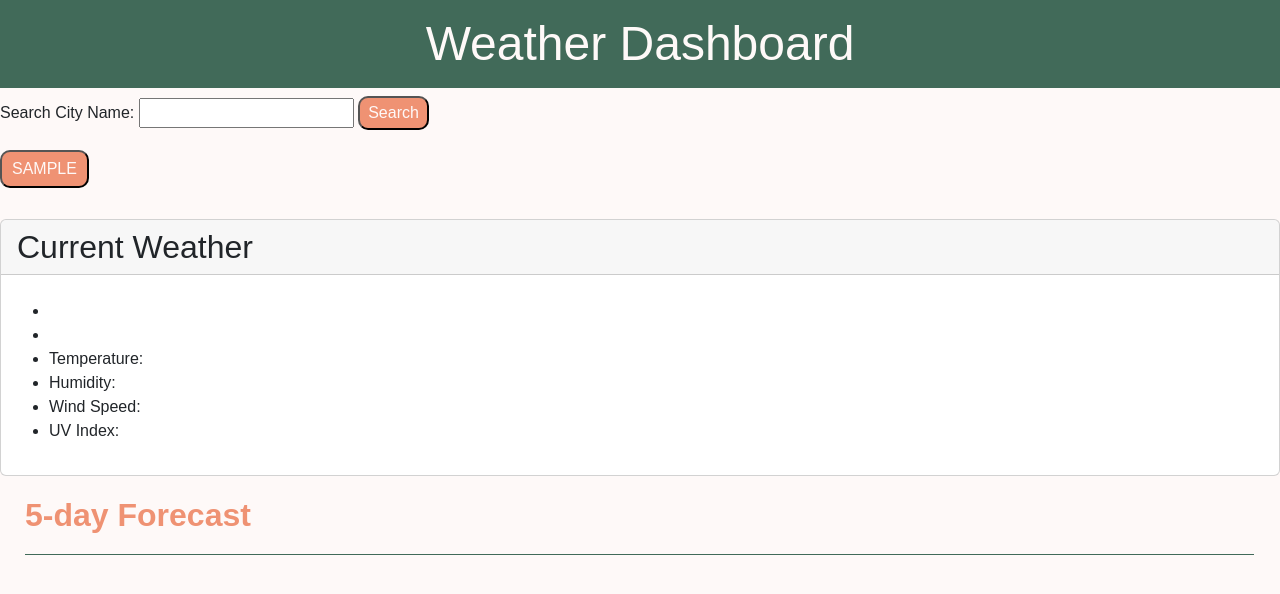
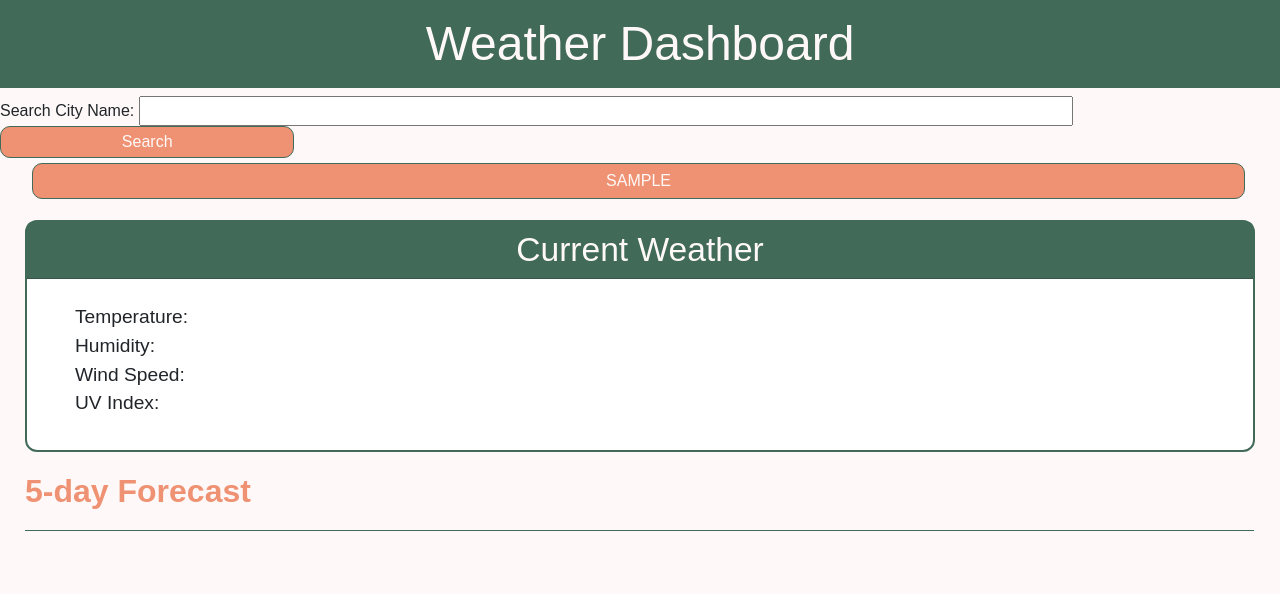
Before and after one commit to alverson98/weather-forecast-data, a plain HTML site: page index.html in a window 1280 px wide. Both pictures are taken after typing "Sample" into the empty fields and a click on the button "Search". Drawn offline with nearby package versions, Linux system fonts and the light colour scheme; no server answers.

Commit message:
finished styling for current & search sections

```diff
--- a/assets/css/style.css
+++ b/assets/css/style.css
@@ -27,14 +27,22 @@ h1 {
 }
 
 .content {
+    display: flex;
+    flex-wrap: wrap;
+    justify-content: space-around;
 }
 
 /* SEARCH SECTION */
 .search-section {
+    width: 28%;
 }
 
 .search-section label {
   font-size: 1.2rem;
+}
+
+#city-input {
+    width: 73%;
 }
 
 #submit-btn {
@@ -42,29 +50,69 @@ h1 {
   background-color: var(--pink);
   color: var(--light-pink);
   border-radius: 10px;
+  border: 1px solid var(--green);
+  width: 23%;
 }
 
 /* SEARCH HISTORY */
-#search-history {
+.search-history-section {
   padding: 20px 0 15px 0;
-  border-top: rgb(65, 106, 89, 0.7);
+  border-top: 1px solid rgb(65, 106, 89, .7);
+  margin-top: 10px;
 }
+
+#search-history li {
+    list-style-type: none;
+    padding-right: 35px;
+  }
 
 .city-btn {
   background-color: var(--pink);
   color: var(--light-pink);
   padding: 5px 10px 5px 10px;
+  margin: 5px 0 5px 0;
   border-radius: 10px;
+  border: 1px solid var(--green);
+  width: 100%;
 }
 
 /* WEATHER CONTENT */
+/* CURRENT WEATHER */
+.current {
+    width: 68%;
+}
 
-/* CURRENT WEATHER */
+.current-section {
+  border: 2px solid var(--green);
+  margin: 0 25px 0 25px;
+  border-radius: 12px;
+  height: 100%;
+}
+
+.card-header {
+  background-color: var(--green);
+  color: var(--light-pink);
+  text-align: center;
+  font-size: 2.1rem;
+}
+
+#current-city-date {
+  font-size: 1.8rem;
+}
+
+.current-section li {
+  list-style-type: none;
+  font-size: 1.2rem;
+}
+
+.current-section span {
+  font-size: 1.2rem;
+}
 
 /* FORECAST WEATHER - dynamically added in JS */
 .forecast-section {
-    margin: 0 25px 15px 25px;
-    width: 96%;
+  margin: 0 25px 15px 25px;
+  width: 96%;
 }
 
 .forecast-section h2 {
@@ -90,9 +138,9 @@ h1 {
 }
 
 #forecast-date {
-font-size: 1.8rem;
+  font-size: 1.8rem;
 }
 
 #forecast-div li {
- list-style-type: none;
+  list-style-type: none;
 }
```
